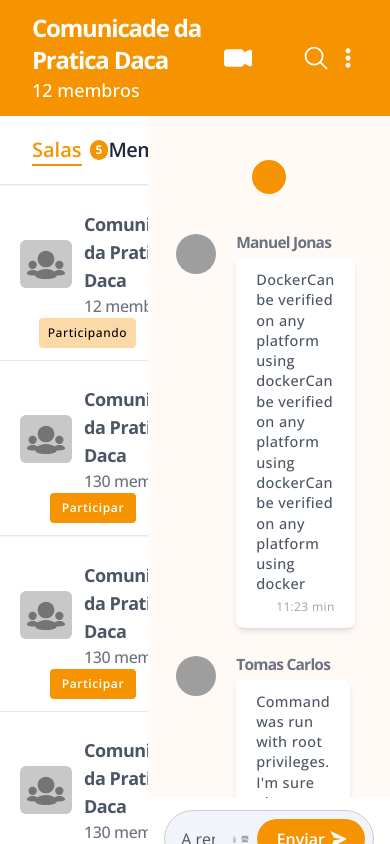
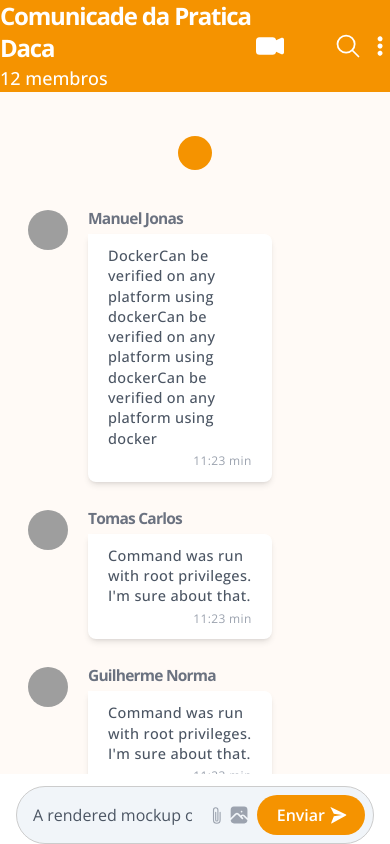
Before and after one commit to Albirozado/chat_web, a React (Vite) app: page / in a window 390 px wide. Built offline with nearby package versions, Linux system fonts and the light colour scheme; grey boxes are pictures that could not be loaded; some icons are missing.

Commit message:
Responsive

```diff
--- a/src/components/layout.jsx
+++ b/src/components/layout.jsx
@@ -1,20 +1,23 @@
+import { useState } from "react";
 import NavBar from "./FrontEnd/NavBar";
 import Sidebar from "./FrontEnd/Sidebar";
 import Chat from "./FrontEnd/chat";
 
 export default function DefaultLayout(){
+    const [openSide, setOpenSIde] = useState(false)
 
     return(
         <section className="h-screen max-w-full w-[1450px] bg-gray-200 mx-auto overflow-y-hidden">
-            <header className=" bg-[#f59300] py-3 px-8">
-                <NavBar/>
+            <header className=" bg-[#f59300]">
+                <NavBar openSide = {openSide} setOpenSIde={setOpenSIde}/>
             </header>
                 <div className="h-full flex w-full max-w-full">
-                    <div className=" bg-white w-[38%] lg:w-[30%] h-full overflow-y-scroll sideBar pb-28">
-                           <Sidebar/>
+                <div className={openSide ? " z-50 max-w-full left-[0rem] bg-white w-[25rem] md:w-[38%] md:left-[0] lg:w-[30%] h-full overflow-y-scroll sideBar pb-20  absolute md:relative transition-all duration-300 ease-in-out" : "max-w-full left-[-25rem] bg-white w-[25rem] md:w-[38%] md:left-[0] lg:w-[30%] h-full overflow-y-scroll sideBar pb-28 absolute md:relative transition-all duration-300 ease-in-out"}>
+                      <Sidebar/>
+
                     </div>
 
-                    <div className="bg- bg-[#fffaf6] w-[62%] lg:w-[70%] max-w-full ">
+                    <div className="bg-[#fffaf6] w-[100%] md:w-[62%] lg:w-[70%]  max-w-full" >
                         <Chat/>
                     </div>
                 </div>
```
